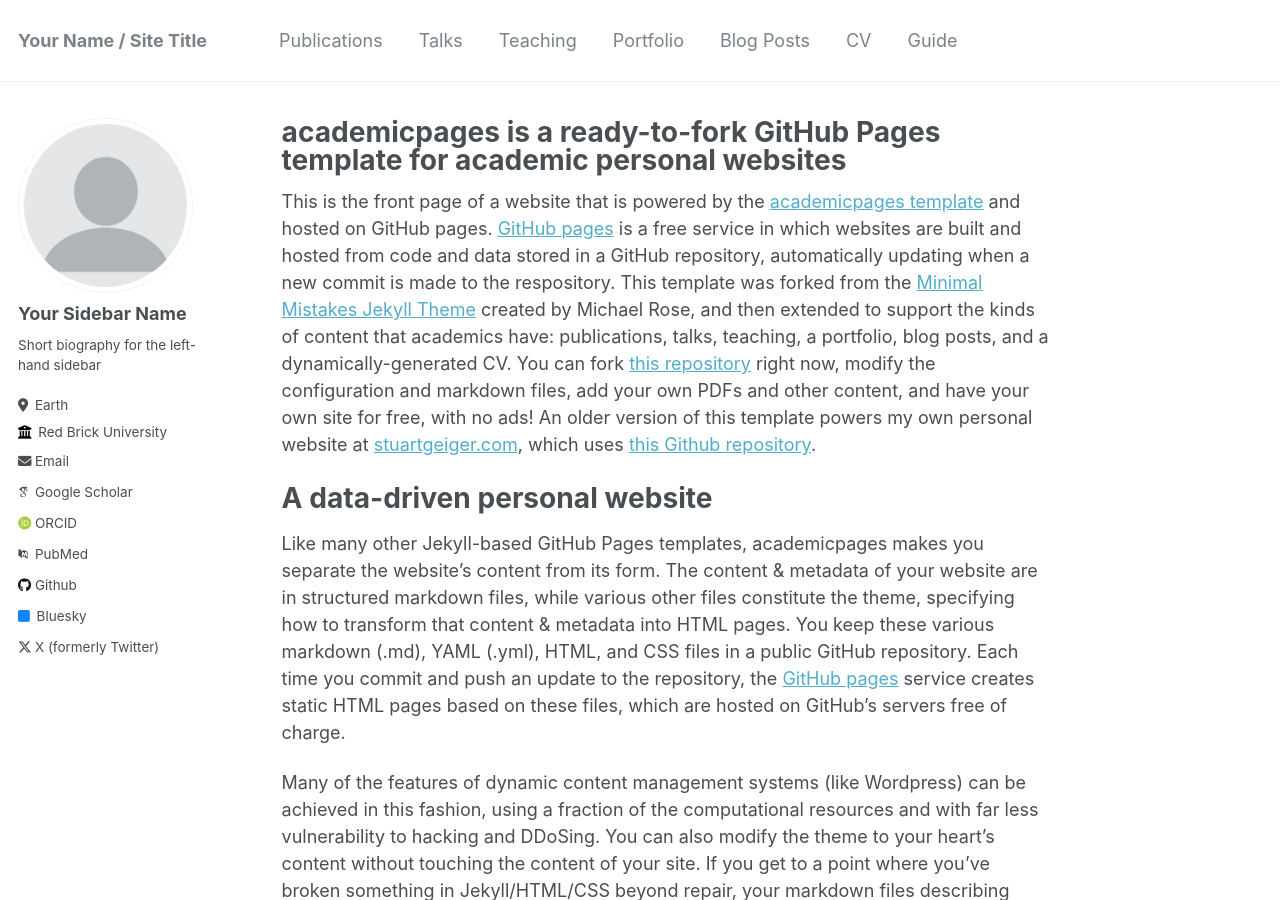
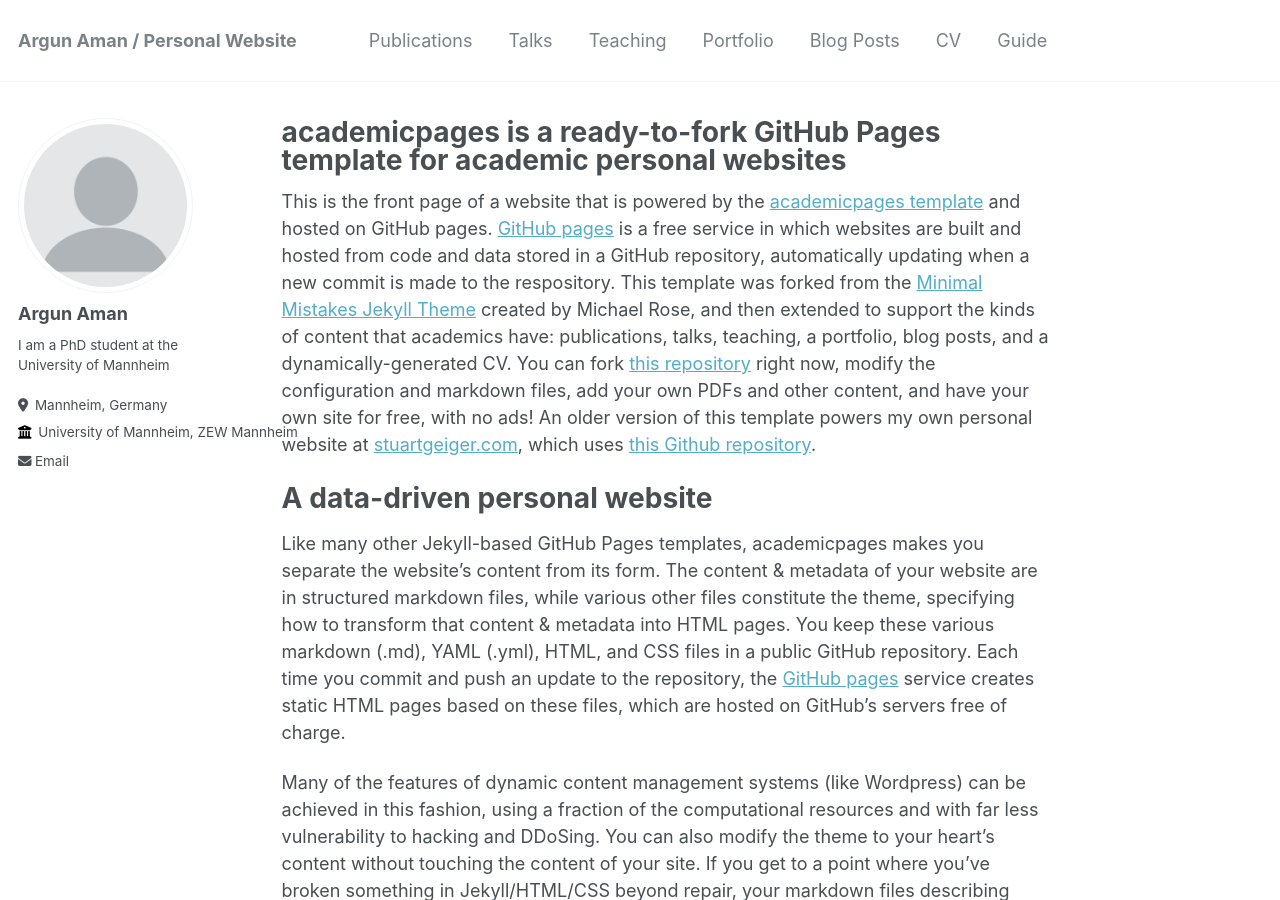
Before and after one commit to ArgunHild/argunhild.github.io, a Jekyll site: the page built from _pages/about.md, in a window 1280 px wide and 900 px high. Built offline with Jekyll 4.4.1, drawn with Linux system fonts in a browser that asks for light colours; some web fonts are replaced; some of the changed text lies outside the part shown.

Commit message:
changed bio

```diff
--- a/_config.yml
+++ b/_config.yml
@@ -8,9 +8,9 @@
 
 # Basic Site Settings
 locale                   : "en-US"
-title                    : "Your Name / Site Title"
+title                    : "Argun Aman / Personal Website"
 title_separator          : "-"
-name                     : &name "Your Name"
+name                     : &name "Argun Aman"
 description              : &description "personal description"
 url                      : https://academicpages.github.io # the base hostname & protocol for your site e.g. "https://mmistakes.github.io"
 baseurl                  : "" # the subpath of your site, e.g. "/blog"
@@ -22,32 +22,32 @@ repository               : "academicpages/academicpages.github.io"
 author:
   # Biographic information
   avatar           : "profile.png"
-  name             : "Your Sidebar Name"
+  name             : "Argun Aman"
   pronouns         : # example: "she/her"
-  bio              : "Short biography for the left-hand sidebar"
-  location         : "Earth"
-  employer         : "Red Brick University"
+  bio              : "I am a PhD student at the University of Mannheim"
+  location         : "Mannheim, Germany"
+  employer         : "University of Mannheim, ZEW Mannheim"
   uri              : # URL
-  email            : "none@example.org"
+  email            : "argun.aman@uni-mannheim.de"
 
   # Academic websites
   arxiv            : # URL - Update with the correct link to your profile
-  googlescholar    : "https://scholar.google.com/citations?user=PS_CX0AAAAAJ"
+  googlescholar    :
   impactstory      : # URL
-  orcid            : "http://orcid.org/yourorcidurl"
-  pubmed           : "https://www.ncbi.nlm.nih.gov/pubmed/?term=john+snow"
+  orcid            :
+  pubmed           :
   researchgate     : # URL
 
   # Repositories and software development
   bitbucket        : # Username - Update with your username on the site
   codepen          : # Username
   dribbble         : # Username
-  github           : "academicpages"
+  github           :
   kaggle           : # Username
   stackoverflow    : # User number or user number and name (i.e., use "1" or "1/jeff-atwood")
 
   # Social media
-  bluesky          : "bsky.app" # Replace this with you Bluesky username
+  bluesky          : # Replace this with you Bluesky username
   facebook         : # Username
   flickr           : # Username
   foursquare       : # Username
@@ -64,7 +64,7 @@ author:
   steam            : # Username
   telegram         : # URL
   tumblr           : # Username
-  twitter          : "UniofOxford"  # Replace this with your X / Twitter handle
+  twitter          :  # Replace this with your X / Twitter handle
   vine             : # Username
   weibo            : # Username
   wikipedia        : # Username
```
